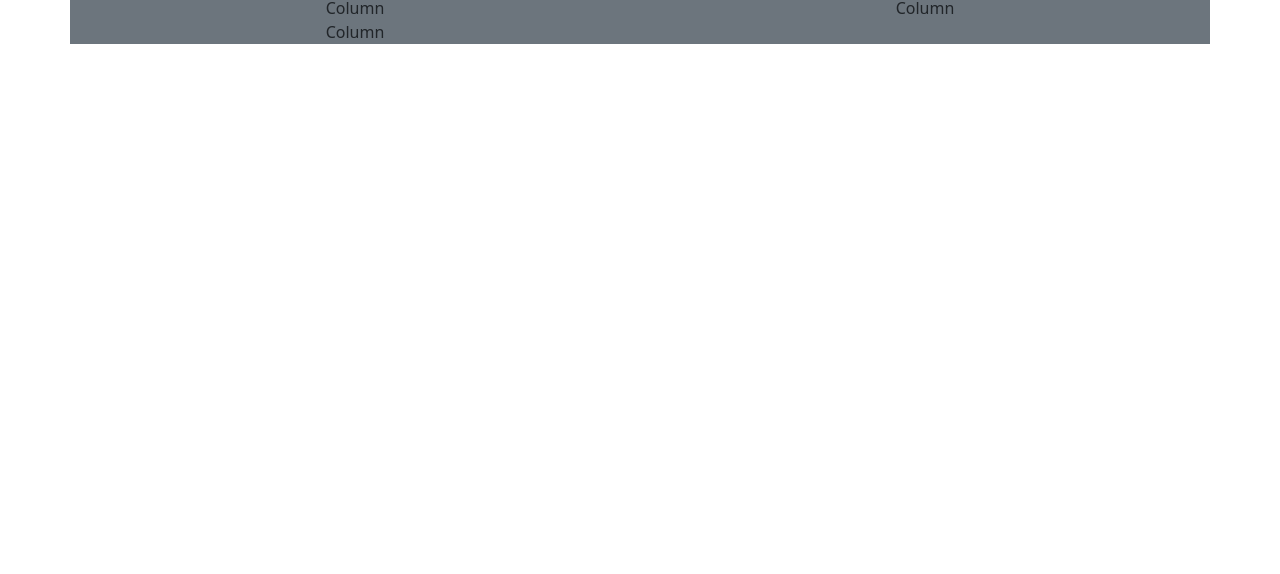
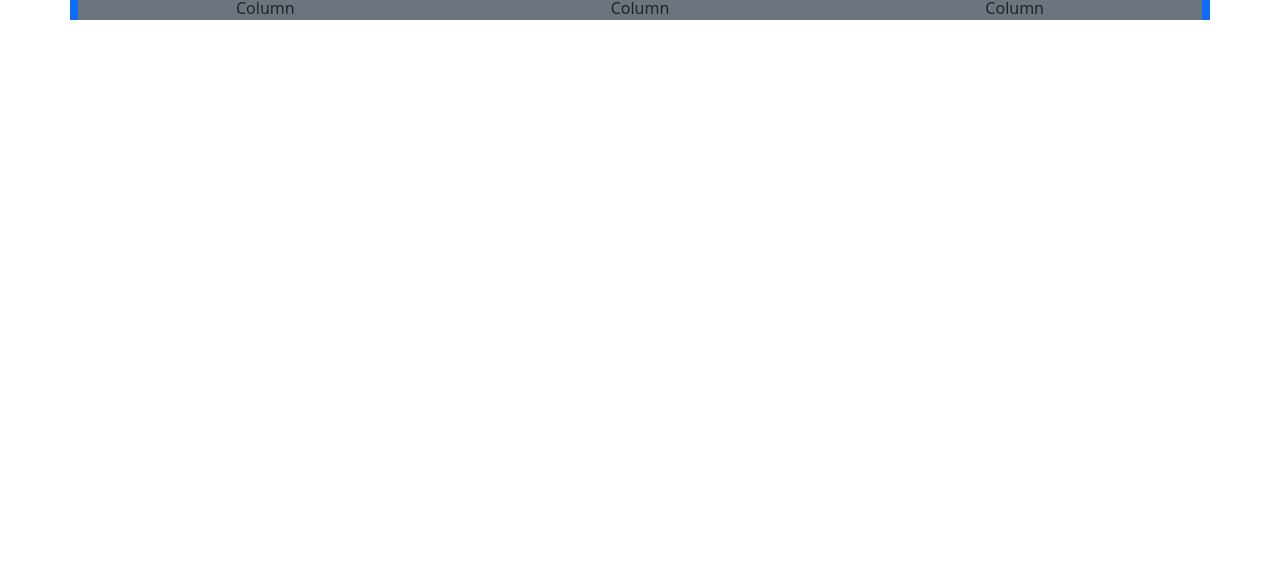
Before and after one commit to akashgardas/Web-Technologies, a plain HTML site: page BootStrap/container/index.html in a window 1280 px wide. Shown: the part 226-800 px from the top of the page. Drawn offline with nearby package versions, Linux system fonts and the light colour scheme.

Commit message:
bootstrap practice

```diff
--- a/BootStrap/container/index.html
+++ b/BootStrap/container/index.html
@@ -28,7 +28,7 @@
     <h2>Grid</h2>
 
     <div class="container text-center bg-primary">
-        <div class="row bg-secondary row-cols-2">
+        <div class="row bg-secondary g-2">
             <div class= "col">
                 Column
             </div>
```
